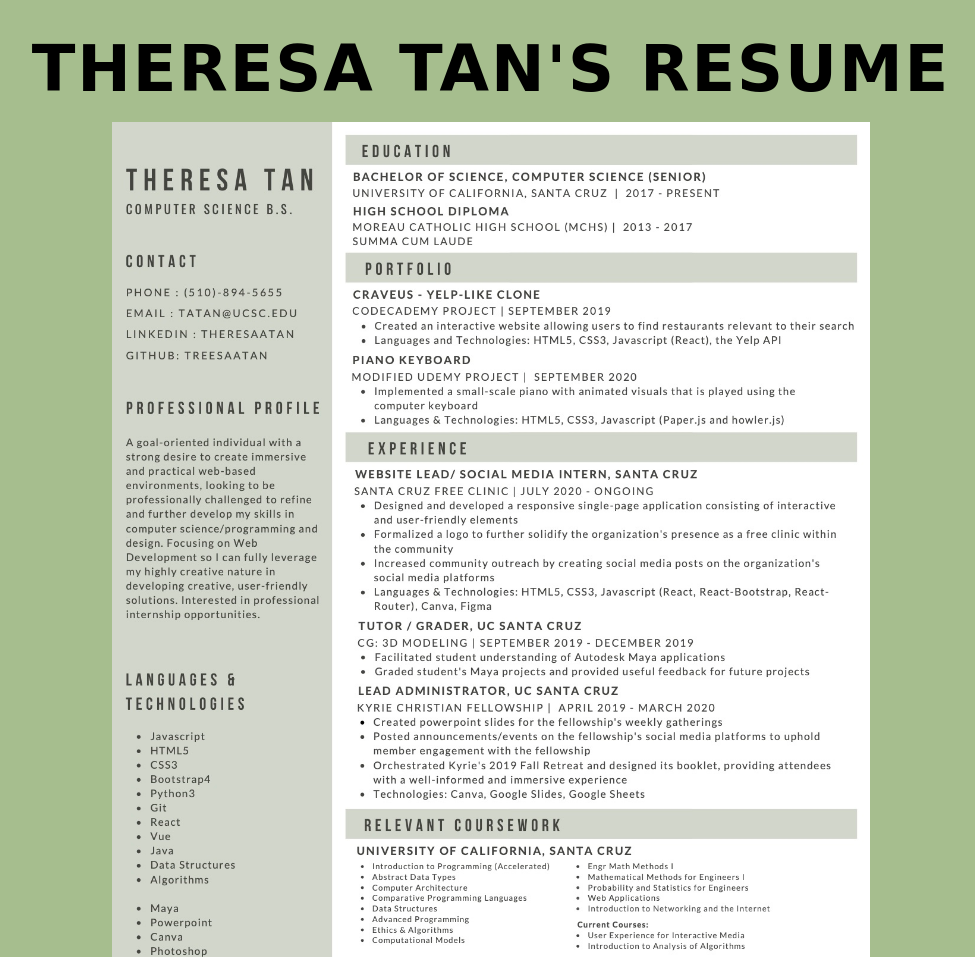
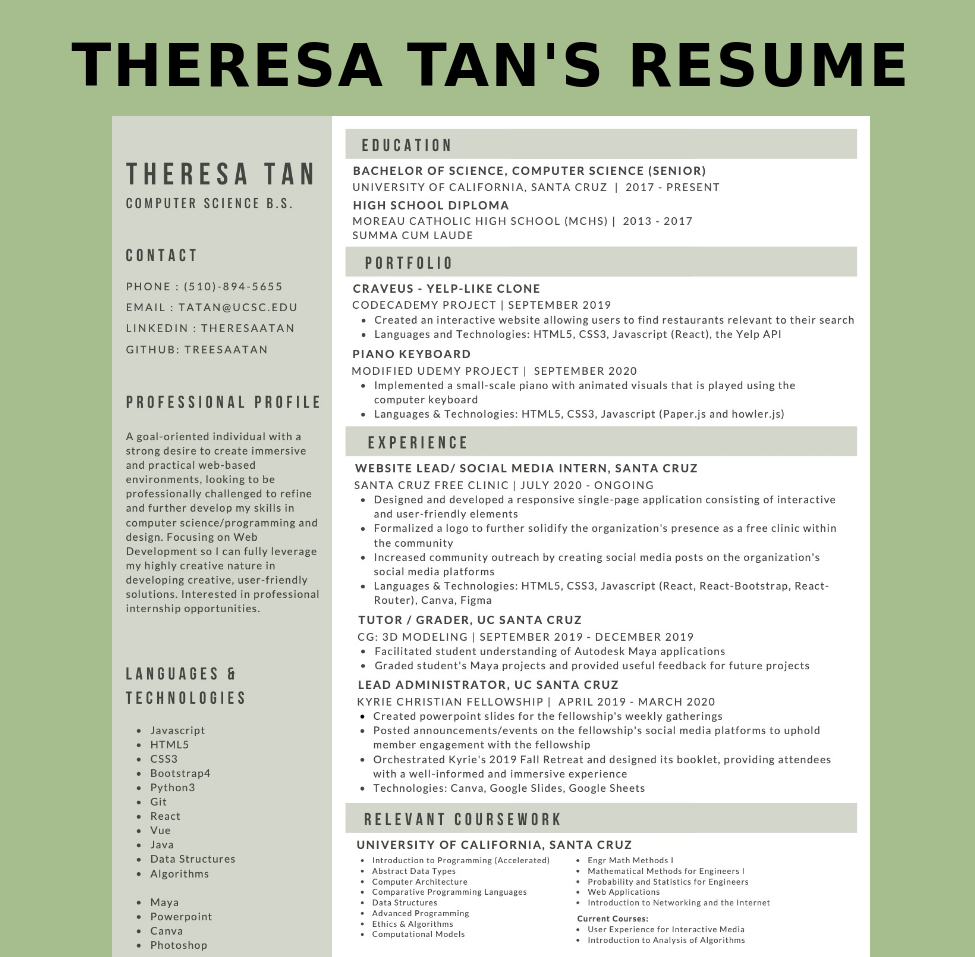
Before and after one commit to treesaatan/resume, a plain HTML site: page index.html in a window 1280 px wide. Shown: the top 957 px of the page, without its empty margins (149-1124 px from the left). Drawn offline with Linux system fonts and the light colour scheme; a web font is replaced by a local one.

Commit message:
sizing change

```diff
--- a/index.css
+++ b/index.css
@@ -4,7 +4,7 @@ body {
 
 #title {
     text-align: center;
-    font-size: 5vw;
+    font-size: 4.55vw;
     font-family: 'Loved by the King', cursive;
     letter-spacing: .12rem;
     margin: 2rem 0 1rem 0;
```
